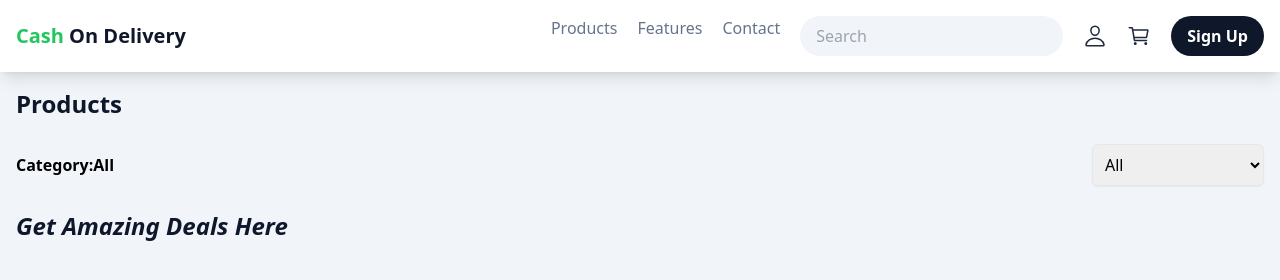
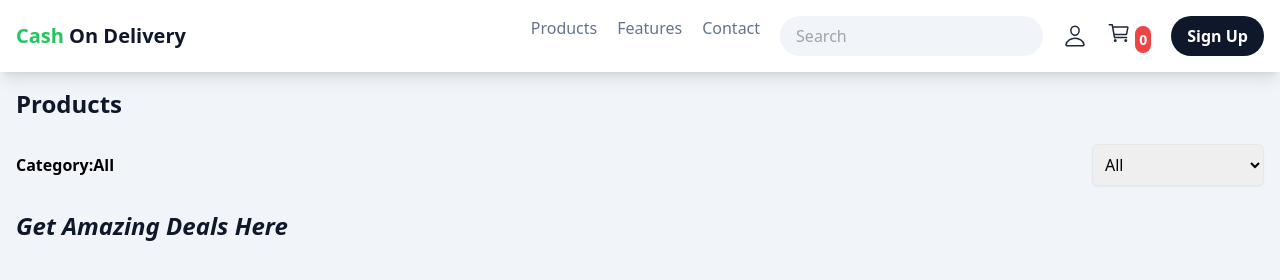
Before and after one commit to Mandla7784/online-shopping-Javascriptt, a React app: page online-shopping/index.html in a window 1280 px wide. Built offline with nearby package versions, Linux system fonts and the light colour scheme; no server answers.

Commit message:
Added a cart badge and counter

```diff
--- a/online-shopping/index.html
+++ b/online-shopping/index.html
@@ -63,10 +63,18 @@
               class="text-slate-800 text-2xl cursor-pointer"
               name="person-outline"
             ></ion-icon>
-            <ion-icon
-              class="text-slate-800 text-2xl cursor-pointer"
-              name="cart-outline"
-            ></ion-icon>
+            <div class="relative">
+              <ion-icon
+                class="text-slate-800 text-2xl cursor-pointer"
+                name="cart-outline"
+                id="my-cart"
+              ></ion-icon>
+              <span
+                id="cart-count"
+                class="bg-red-500 text-white text-sm font-bold p-1 rounded-full"
+                >0</span
+              >
+            </div>
             <button
               class="bg-slate-900 text-white font-bold py-2 px-4 rounded-full hover:bg-slate-800 transition"
             >
```
